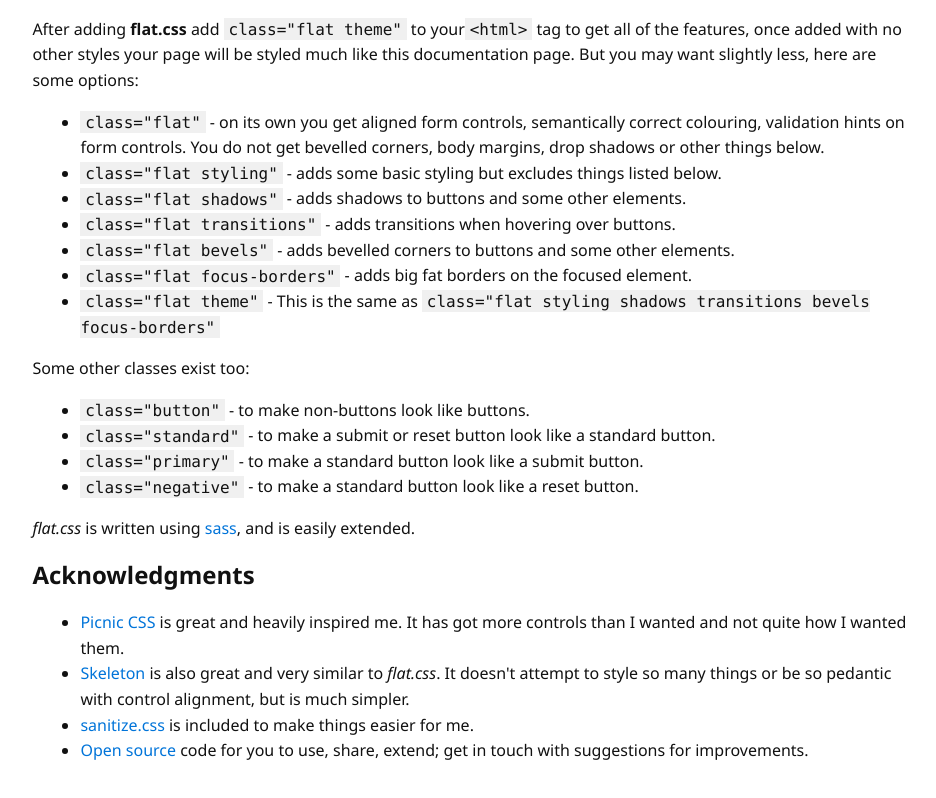
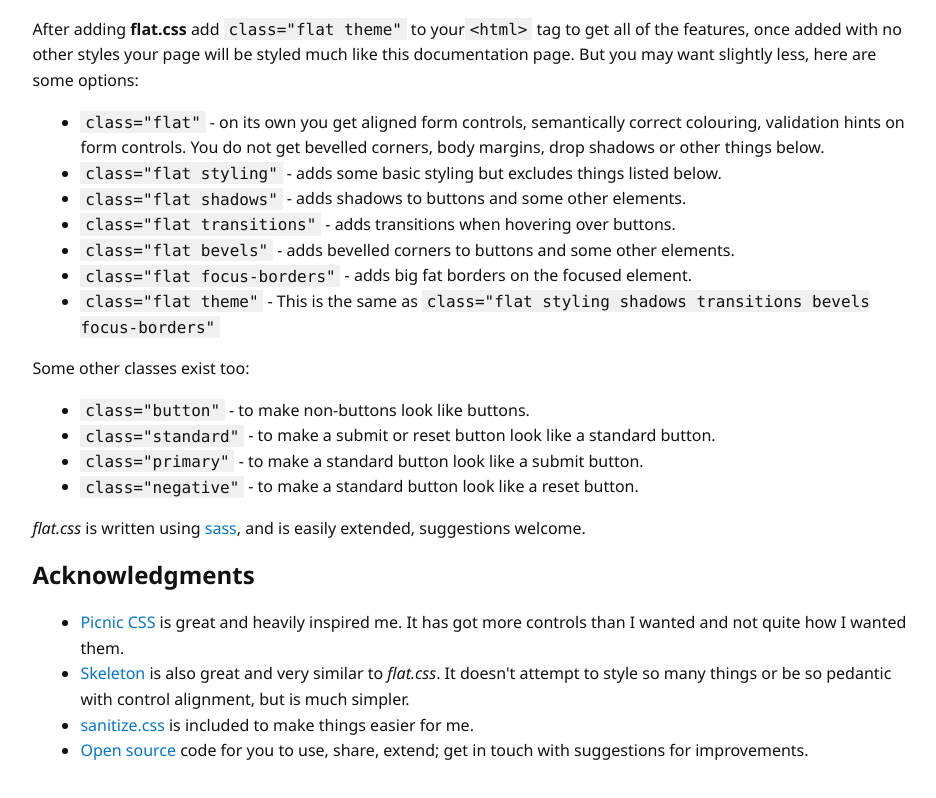
Before and after one commit to areve/flatcss, a website built with webpack: page docs/index.html in a window 1280 px wide. Shown: the part 3511-4309 px from the top of the page, without its empty margins (166-1102 px from the left). Built offline with nearby package versions, Linux system fonts and the light colour scheme.

Commit message:
updated documentation

```diff
--- a/docs/index.html
+++ b/docs/index.html
@@ -252,7 +252,7 @@
         <li><code>class="negative"</code> - to make a standard button look like a reset button.</li>
       </ul>
       <p>
-        <em>flat.css</em> is written using <a href="https://en.wikipedia.org/wiki/Sass_(stylesheet_language)">sass</a>, and is easily extended.
+        <em>flat.css</em> is written using <a href="https://en.wikipedia.org/wiki/Sass_(stylesheet_language)">sass</a>, and is easily extended, suggestions welcome.
       </p>
       <h2>Acknowledgments</h2>
       <ul>
```
Also changed, not shown: src/templates/index.html (+1 -1 lines).
